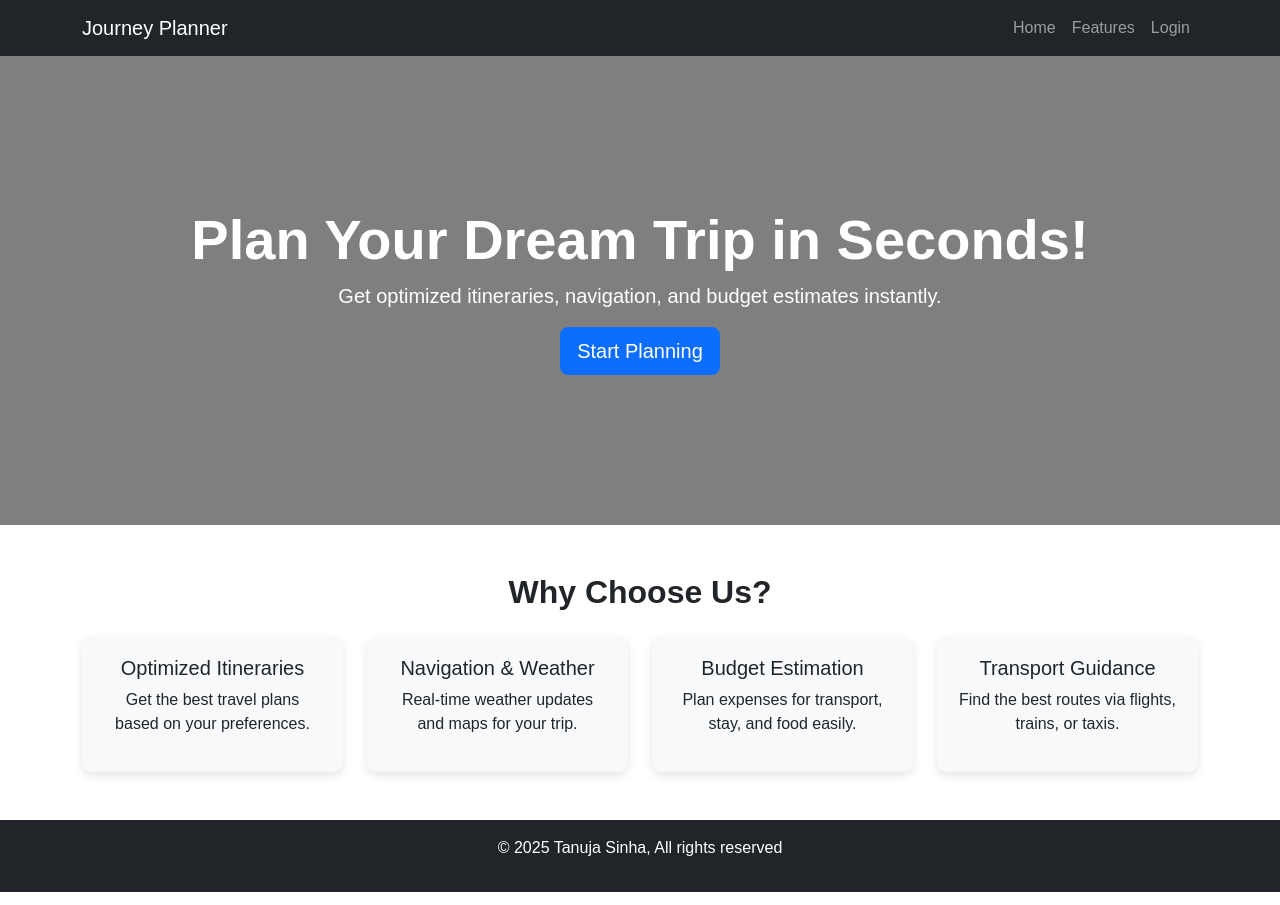
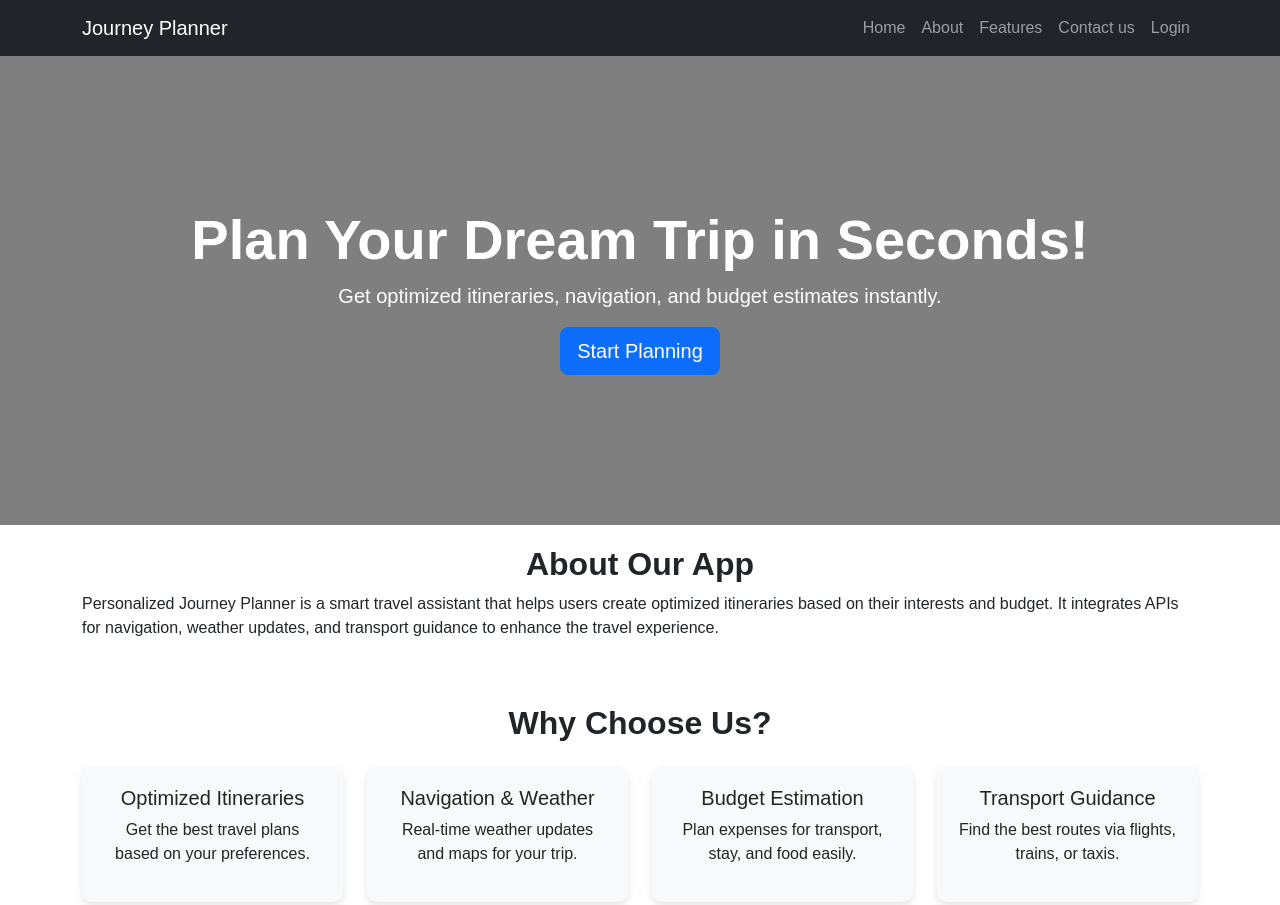
Before and after one commit to tanujasinha/Personalized-Journey-Planner, a website: page frontend/pages/index.html in a window 1280 px wide. Shown: the top 905 px of the page. Drawn offline with nearby package versions, Linux system fonts and the light colour scheme.

Commit message:
Added contact about in dex

```diff
--- a/frontend/pages/index.html
+++ b/frontend/pages/index.html
@@ -48,6 +48,12 @@ body {
     transform: translateY(-5px);
     border: 1px solid gray;
 }
+#about{
+   margin-top: 20px;
+}#about h2{
+font-weight: bold;
+}
+
    </style>
 </head>
 <body>
@@ -61,7 +67,9 @@ body {
             <div class="collapse navbar-collapse" id="navbarNav">
                 <ul class="navbar-nav ms-auto">
                     <li class="nav-item"><a class="nav-link" href="#">Home</a></li>
+                    <li class="nav-item"><a class="nav-link" href="#about">About</a></li>
                     <li class="nav-item"><a class="nav-link" href="#features">Features</a></li>
+                    <li class="nav-item"><a class="nav-link" href="contact.html">Contact us</a></li>
                     <li class="nav-item"><a class="nav-link" href="login.html">Login</a></li>
                 </ul>
             </div>
@@ -76,6 +84,12 @@ body {
             <a href="./trip-planner.html" class="btn btn-primary btn-lg">Start Planning</a>
         </div>
     </section>
+
+    <!-- About section -->
+     <section id="about" class="container">
+        <h2 class="text-center" >About Our App</h2>
+        <p>Personalized Journey Planner is a smart travel assistant that helps users create optimized itineraries based on their interests and budget. It integrates APIs for navigation, weather updates, and transport guidance to enhance the travel experience.</p>
+     </section>
 
     <!-- Features Section -->
     <section id="features" class="py-5">
--- a/server.js
+++ b/server.js
@@ -37,8 +37,8 @@ app.get("/trip-planner(.html)?", (req, res) => {
 app.get("/profile(.html)?", (req, res) => {
   res.sendFile(path.join(__dirname, "frontend","pages","profile.html"));
 });
-app.get("/about(.html)?", (req, res) => {
-  res.sendFile(path.join(__dirname, "frontend","pages","about.html"));
+app.get("/contact(.html)?", (req, res) => {
+  res.sendFile(path.join(__dirname, "frontend","pages","contact.html"));
 });
 app.get("/transport-guidance(.html)?", (req, res) => {
   res.sendFile(path.join(__dirname, "frontend", "pages","transport-guidance.html"));
```
Also changed, not shown: frontend/pages/contact.html (renamed from frontend/pages/about.html, +1 -3 lines).
